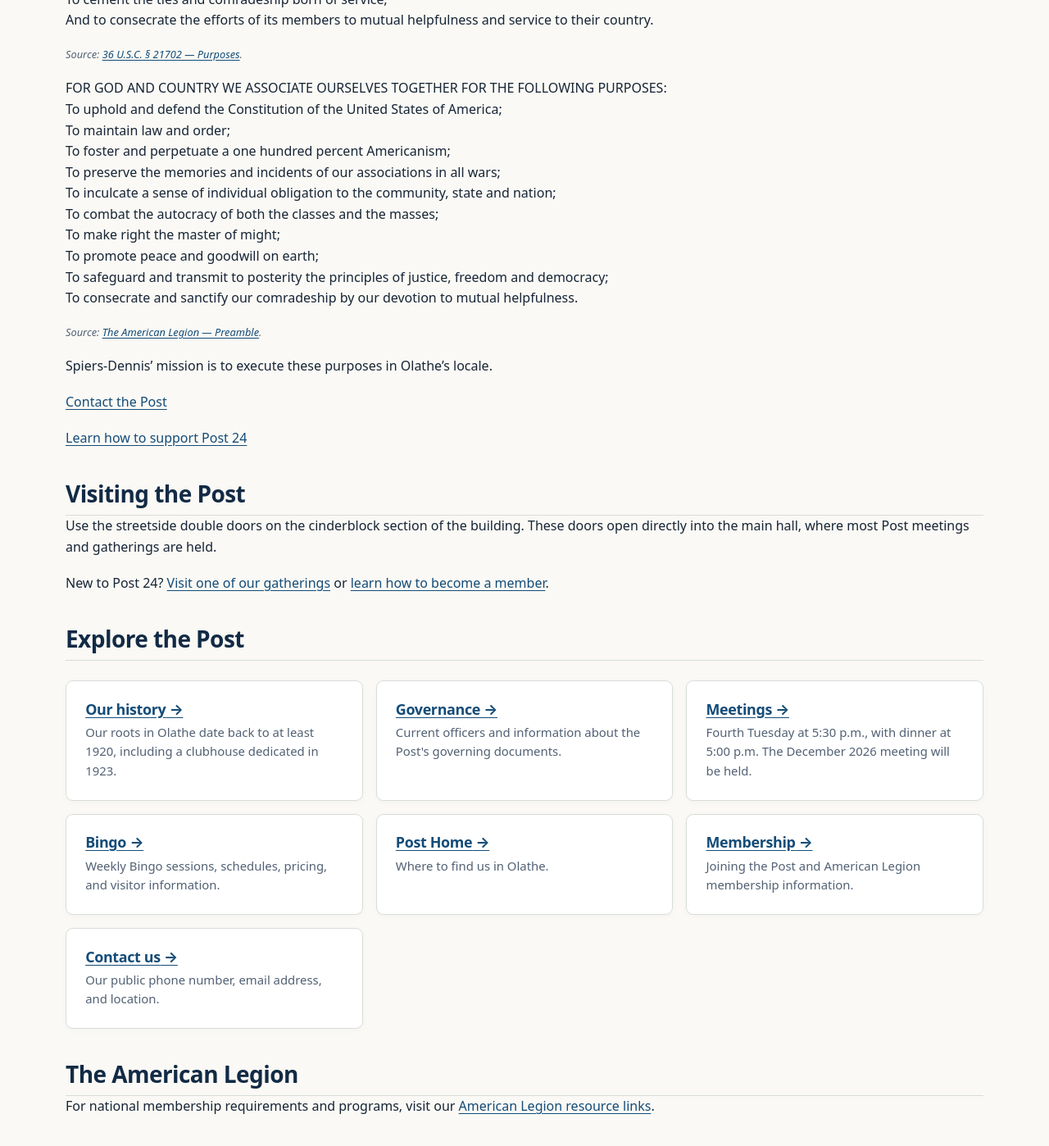
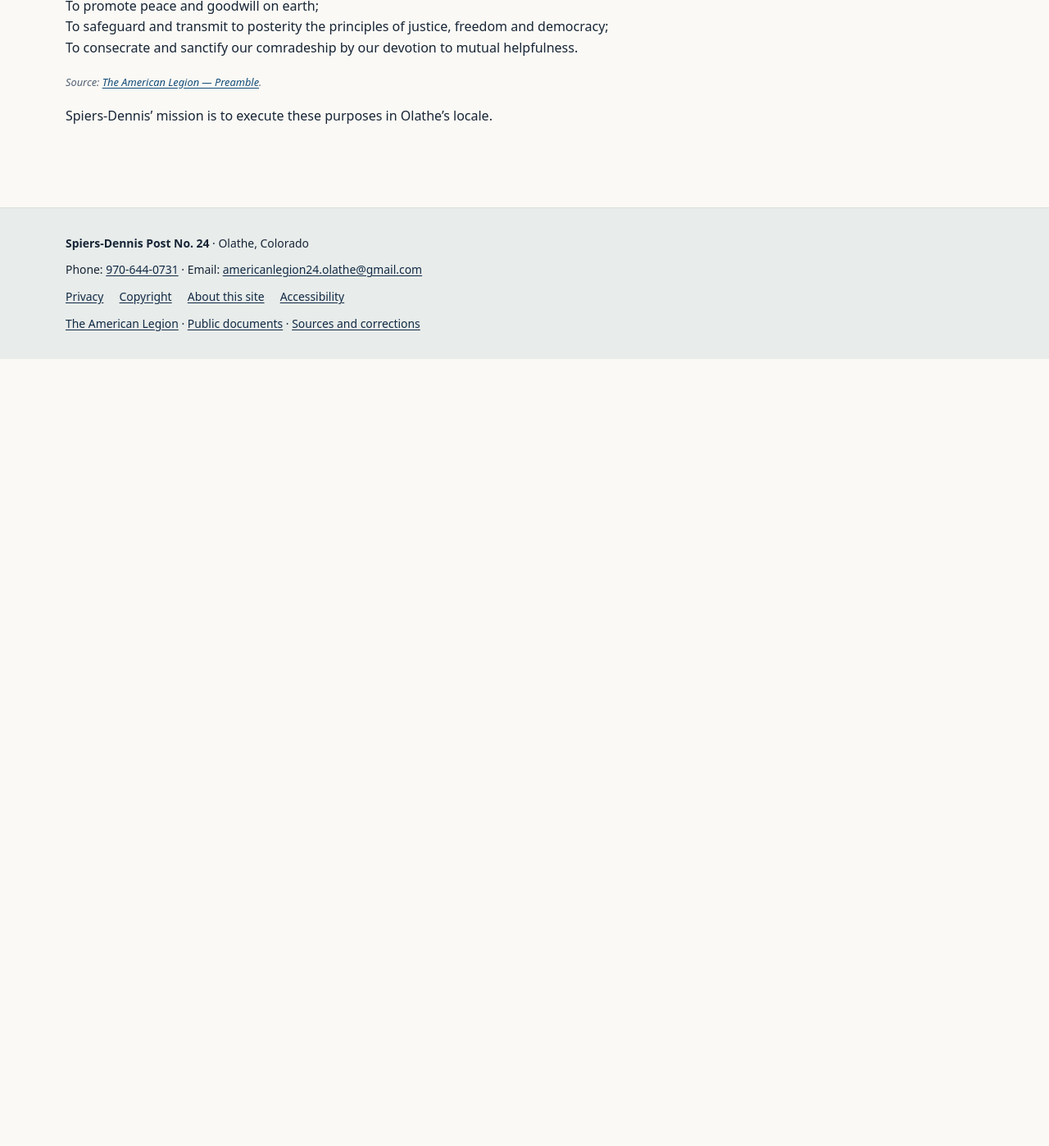
Before and after one commit to SPIERS-DENNIS-POST/spiers-dennis-post.github.io, a Jekyll site: the page built from index.md, in a window 1280 px wide and 1400 px high, scrolled down 793 px. Shown: the whole window at 82% size. Built offline with Jekyll 4.4.1, drawn with Linux system fonts in a browser that asks for light colours; after the commit the page ends 1231 px from its top, so only the background shows below that; some of the changed text lies outside the part shown.

Commit message:
Focus Main page on mission and purposes

```diff
--- a/index.md
+++ b/index.md
@@ -1,15 +1,12 @@
 ---
 title: Main
-description: Visit or contact Spiers-Dennis American Legion Post No. 24 in Olathe, Colorado. Learn about our officers, history, and membership.
+description: Spiers-Dennis Post No. 24's mission in Olathe, Colorado, and the purposes of The American Legion.
 permalink: /
 provenance_ids: [post-visitor-entrance-2026-11-10]
 ---
 <section class="hero">
-<p class="eyebrow">American Legion Post 24</p>
 <h1>Spiers-Dennis</h1>
-<p>at 315 South 5th Street&nbsp;<img src="{{ '/assets/images/colorado-348-wide.svg' | relative_url }}" alt="Colorado Highway 348" width="20" height="16" style="height:1em;width:auto;vertical-align:-.12em">, Olathe, Colorado 81425</p>
 <p>Spiers-Dennis gathers local Olathe veterans, and orients them to serve their community, in order to sustain the project of our nation in one small corner.</p>
-{% include next-meeting.html %}
 <section class="prose" aria-labelledby="purposes">
 <div class="section-head"><h2 id="purposes">Purposes</h2></div>
 <p>To uphold and defend the Constitution of the United States;<br>
@@ -32,27 +29,4 @@
 <p class="verified"><em>Source: <a href="https://www.legion.org/about/organization/preamble">The American Legion — Preamble</a>.</em></p>
 <p>Spiers-Dennis’ mission is to execute these purposes in Olathe’s locale.</p>
 </section>
-<p><a href="{{ '/contact/' | relative_url }}">Contact the Post</a></p>
-<p><a href="{{ '/donate/' | relative_url }}">Learn how to support Post 24</a></p>
 </section>
-<section aria-labelledby="visiting-post">
-<div class="section-head"><h2 id="visiting-post">Visiting the Post</h2></div>
-<p>Use the streetside double doors on the cinderblock section of the building. These doors open directly into the main hall, where most Post meetings and gatherings are held.</p>
-<p>New to Post 24? <a href="{{ '/meetings/' | relative_url }}">Visit one of our gatherings</a> or <a href="{{ '/membership/' | relative_url }}">learn how to become a member</a>.</p>
-</section>
-<section aria-labelledby="post-information">
-<div class="section-head"><h2 id="post-information">Explore the Post</h2></div>
-<div class="grid">
-<div class="card"><h3><a href="{{ '/history/' | relative_url }}">Our history</a></h3><p>Our roots in Olathe date back to at least 1920, including a clubhouse dedicated in 1923.</p></div>
-<div class="card"><h3><a href="{{ '/governance/' | relative_url }}">Governance</a></h3><p>Current officers and information about the Post's governing documents.</p></div>
-<div class="card"><h3><a href="{{ '/meetings/' | relative_url }}">Meetings</a></h3><p>Fourth Tuesday at 5:30 p.m., with dinner at 5:00 p.m. {% assign home_year = site.time | date: "%Y" | plus: 0 %}{% if site.data.meeting_calendar.december_meeting_years contains home_year %}The December {{ home_year }} meeting will be held.{% else %}December meetings are usually canceled.{% endif %}</p></div>
-<div class="card"><h3><a href="{{ '/donate/bingo/' | relative_url }}">Bingo</a></h3><p>Weekly Bingo sessions, schedules, pricing, and visitor information.</p></div>
-<div class="card"><h3><a href="{{ '/building/' | relative_url }}">Post Home</a></h3><p>Where to find us in Olathe.</p></div>
-<div class="card"><h3><a href="{{ '/membership/' | relative_url }}">Membership</a></h3><p>Joining the Post and American Legion membership information.</p></div>
-<div class="card"><h3><a href="{{ '/contact/' | relative_url }}">Contact us</a></h3><p>Our public phone number, email address, and location.</p></div>
-</div>
-</section>
-<section aria-labelledby="american-legion">
-<div class="section-head"><h2 id="american-legion">The American Legion</h2></div>
-<p>For national membership requirements and programs, visit our <a href="{{ '/legion/' | relative_url }}">American Legion resource links</a>.</p>
-</section>
```
